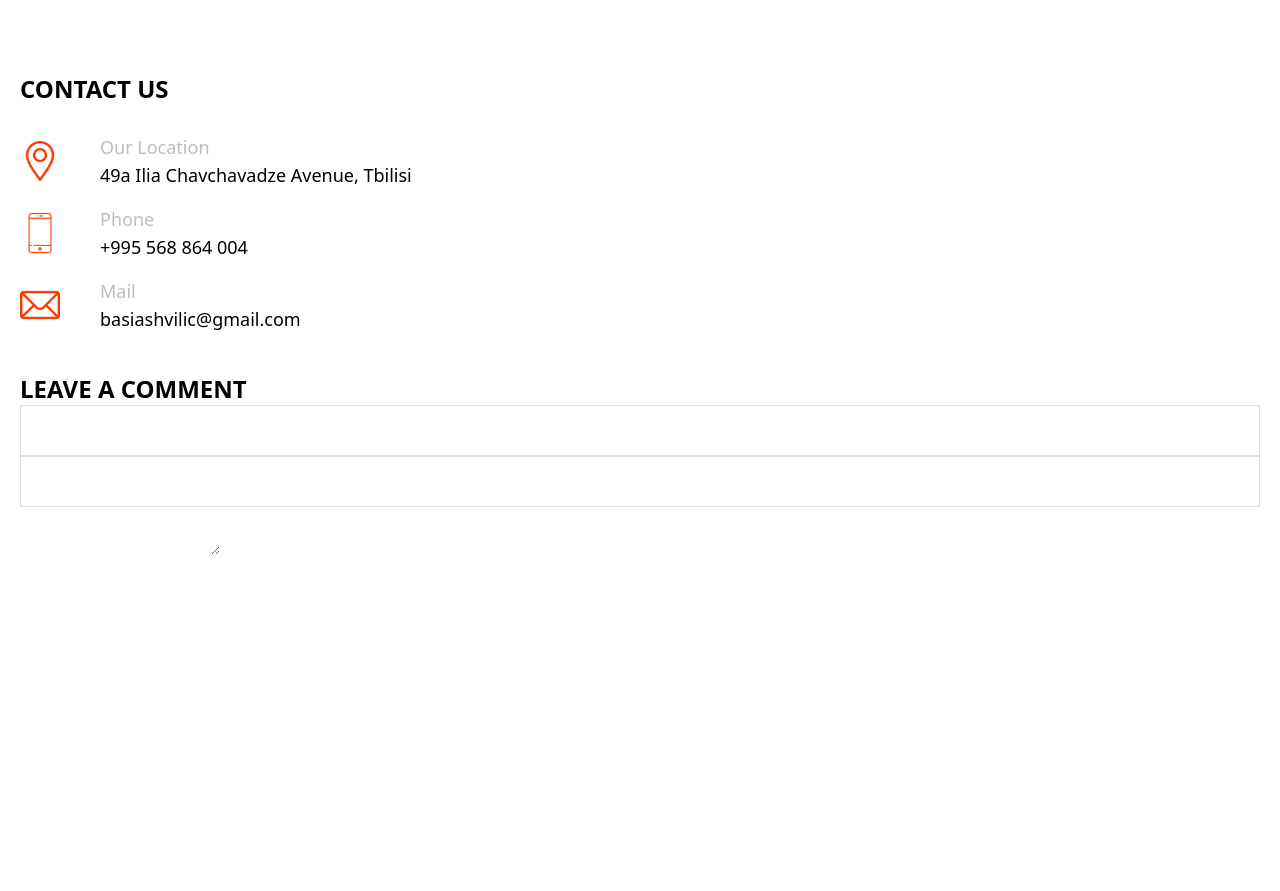
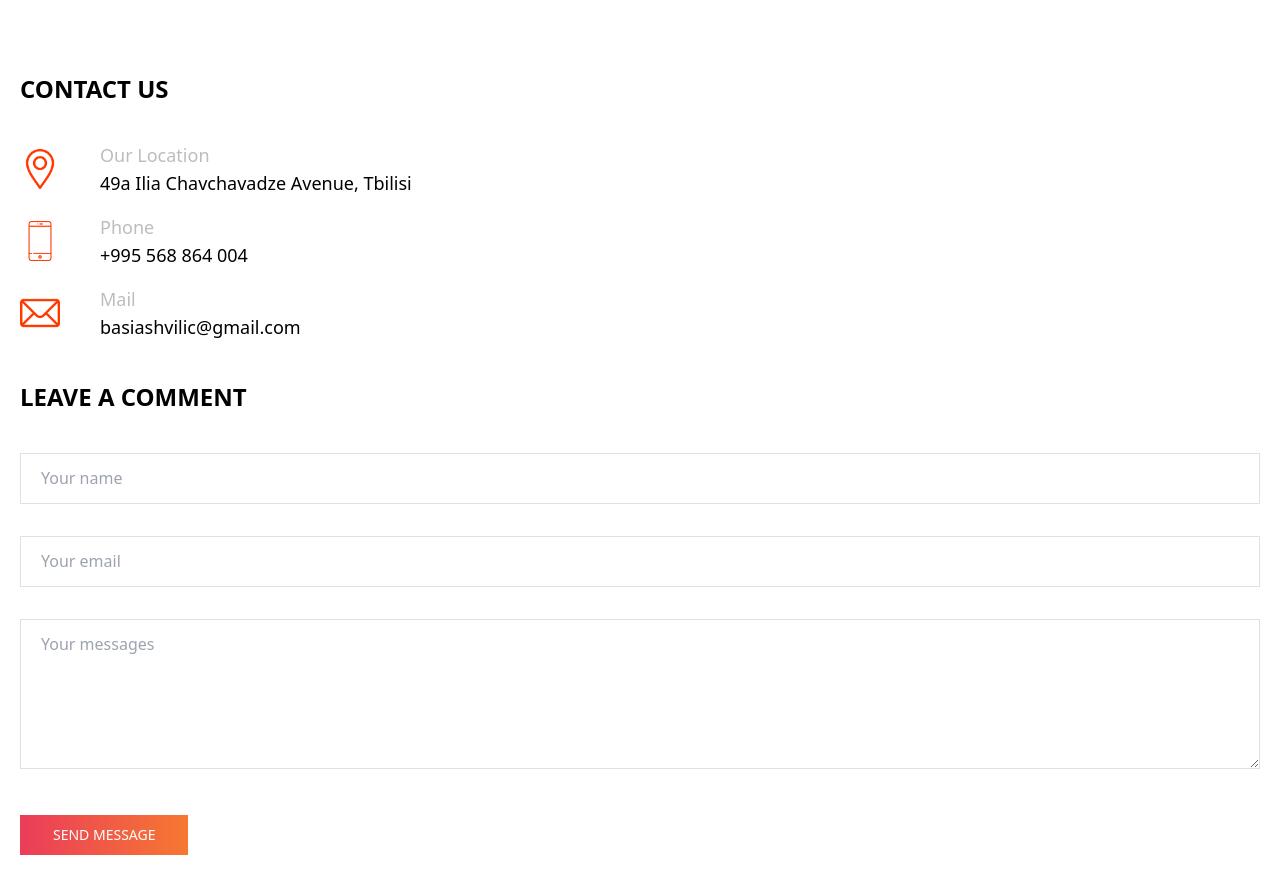
Before and after one commit to GiorgiJulakidze1997/geokids, a React (Vite) app: page /contactPage in a window 1280 px wide. Shown: the part 1100-1991 px from the top of the page. Before the commit the page ends 1697 px from the top, so only its background shows below. Built offline with nearby package versions, Linux system fonts and the light colour scheme.

Commit message:
added react hook forms functions

```diff
--- a/package.json
+++ b/package.json
@@ -17,6 +17,7 @@
     "formik": "^2.4.5",
     "react": "^18.2.0",
     "react-dom": "^18.2.0",
+    "react-hook-form": "^7.50.1",
     "react-router-dom": "^6.21.3",
     "yup": "^1.3.3"
   },
--- a/src/components/contactPage/ContactPageComp.tsx
+++ b/src/components/contactPage/ContactPageComp.tsx
@@ -3,12 +3,25 @@ import mapPhoto from "/assets/map.png";
 import locationIcon from "/icons/location-icon.png";
 import phoneIcon from "/icons/phone-icon.png";
 import mailIcon from "/icons/mail-icon.png";
+import { useForm } from "react-hook-form";
 
-// #FF3800
+type DataType = {
+  name: string;
+  email: string;
+  messageText: string;
+};
 
 const ContactPageComp = () => {
   const mapUrl =
     "https://www.google.com/maps/search/%E1%83%AD%E1%83%90%E1%83%95%E1%83%AD%E1%83%90%E1%83%95%E1%83%90%E1%83%AB%E1%83%98%E1%83%A1+49%E1%83%90/@41.711282,44.7425404,15.2z?entry=ttu";
+
+  const {
+    register,
+    handleSubmit,
+    formState: { errors },
+  } = useForm<DataType>();
+
+  const onSubmit = () => {};
   return (
     <>
       <section>
@@ -23,7 +36,7 @@ const ContactPageComp = () => {
             <h2 className="text-black font-semibold uppercase text-2xl">
               contact us
             </h2>
-            <div className="flex items-center gap-10 mt-3">
+            <div className="flex items-center gap-10 mt-5">
               <img src={locationIcon} alt="" width={40} />
               <div>
                 <p className="text-[#bdbdbd] text-lg">Our Location</p>
@@ -49,18 +62,64 @@ const ContactPageComp = () => {
             <h2 className="text-black font-semibold uppercase text-2xl">
               leave a comment
             </h2>
-            <form action="">
-              <div className="flex flex-col">
+            <form onSubmit={handleSubmit(onSubmit)}>
+              <div className="flex flex-col gap-8 mt-10 relative">
                 <input
                   type="text"
-                  className="w-full h-[51px] border-[1px] border-[#e1e1e1]"
+                  className="w-full pl-5 h-[51px] border-[1px] border-[#e1e1e1] outline-none"
+                  placeholder="Your name"
+                  {...register("name", {
+                    required: { value: true, message: "Name cannot be empty" },
+                  })}
+                  style={
+                    errors.name?.message ? { border: "2px solid #FF7979" } : {}
+                  }
                 />
+                {errors.name?.message ? (
+                  <p className="absolute top-[53px] left-5">
+                    {errors.name?.message}
+                  </p>
+                ) : null}
                 <input
                   type="email"
-                  className="w-full h-[51px] border-[1px] border-[#e1e1e1]"
+                  className="w-full pl-5 h-[51px] border-[1px] border-[#e1e1e1] outline-none"
+                  placeholder="Your email"
+                  {...register("email", {
+                    required: { value: true, message: "Email cannot be empty" },
+                    pattern: {
+                      value:
+                        /^[a-zA-Z0-9.!#$%&'*+/=?^_`{|}~-]+@[a-zA-Z0-9-]+(?:\.[a-zA-Z0-9-]+)*$/,
+                      message: "Looks like this is not an email",
+                    },
+                  })}
+                  style={
+                    errors.email?.message ? { border: "2px solid #FF7979" } : {}
+                  }
                 />
+                {errors.email?.message ? (
+                  <p className="absolute top-[136px] left-5">
+                    {errors.email?.message}
+                  </p>
+                ) : null}
               </div>
-              <textarea></textarea>
+              <textarea
+                className="w-full h-[150px] pl-5 border-[1px] border-[#e1e1e1] outline-none mt-8 pt-3"
+                placeholder="Your messages"
+                {...register("messageText", {
+                  required: { value: true, message: "Message cannot be empty" },
+                })}
+                style={
+                  errors.messageText?.message
+                    ? { border: "2px solid #FF7979" }
+                    : {}
+                }
+              ></textarea>
+              <button
+                type="submit"
+                className="text-sm text-white py-[10px] px-[33px] about-page-linear-gradient uppercase mt-10"
+              >
+                send message
+              </button>
             </form>
           </div>
         </div>
```
Also changed, not shown: 1 other file (tests, documents, lock files or other folders).
